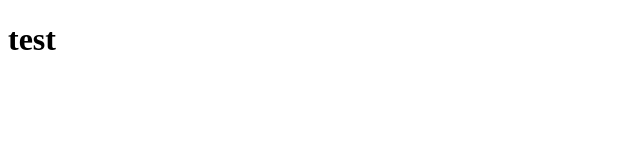
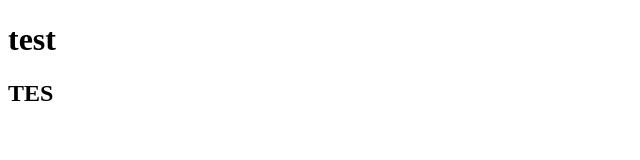
Before and after one commit to AgusMertha/dsc_laravel, a plain HTML site: page index.html in a window 1280 px wide. Shown: the full height of the page, 0-640 px from the left. Drawn offline with Linux system fonts and the light colour scheme.

Commit message:
add new line

```diff
--- a/index.html
+++ b/index.html
@@ -6,5 +6,6 @@
   </head>
   <body>
     <h1>test</h1>
+    <h2>TES</h2>
   </body>
 </html>
```
